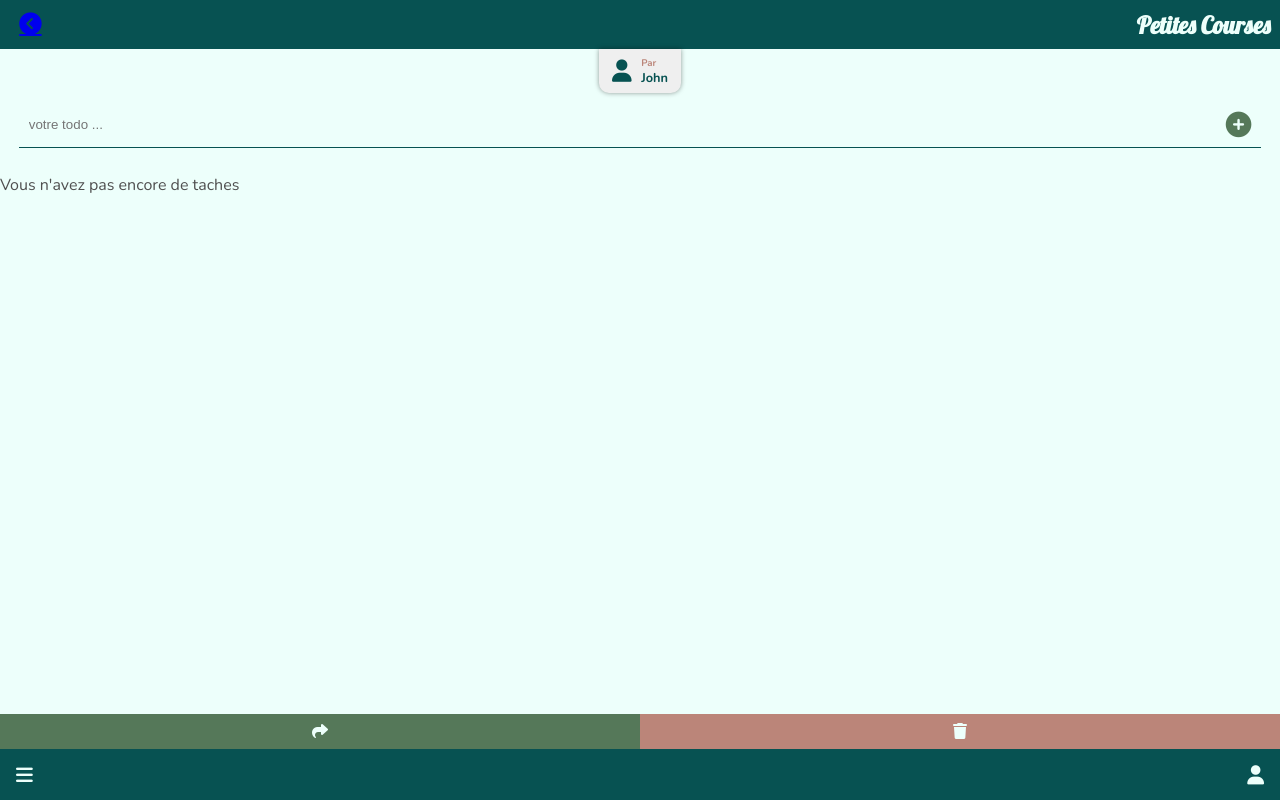
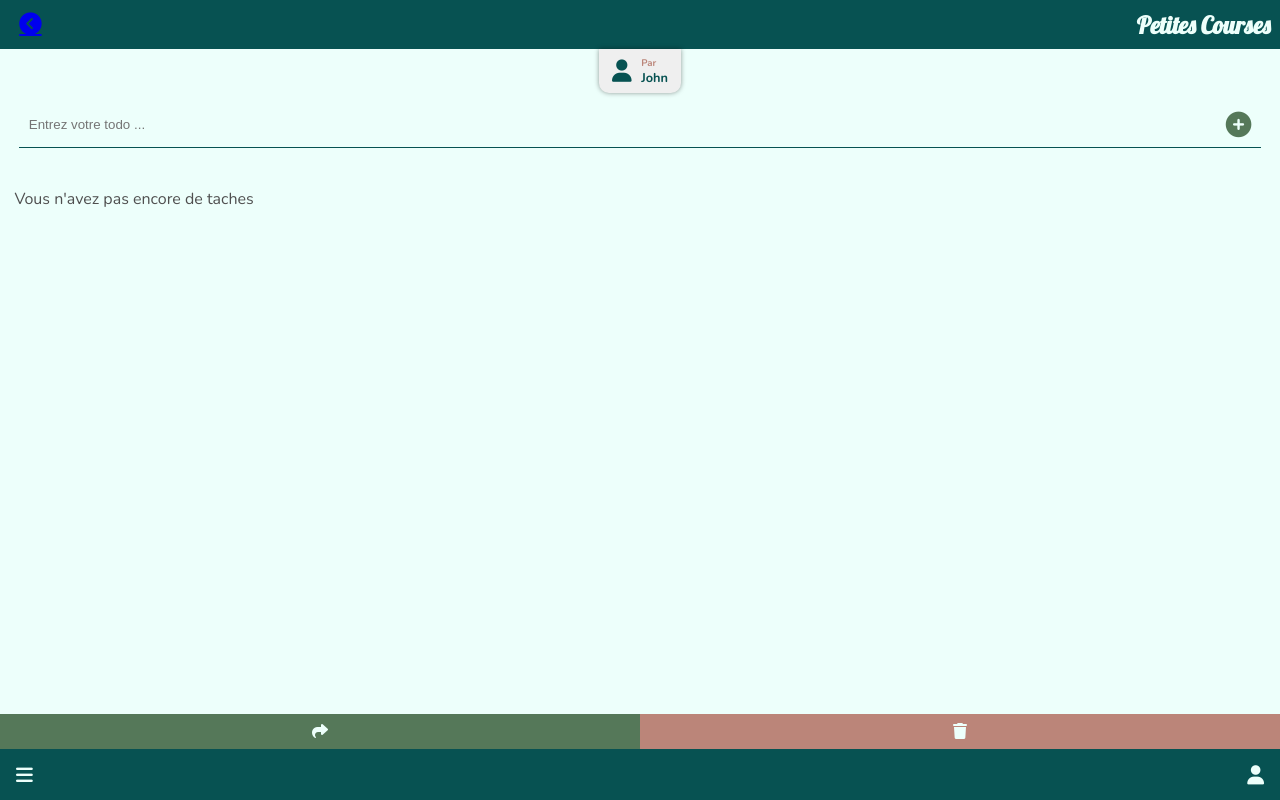
Before and after one commit to jojondass/todo-app-react, a React (Create React App) app: page /liste/17532752 in a window 1280 px wide. Built offline with nearby package versions, Linux system fonts and the light colour scheme.

Commit message:
fermeture du profile

```diff
--- a/src/profile/Profile.tsx
+++ b/src/profile/Profile.tsx
@@ -3,13 +3,17 @@ import * as UI from '../shared/ui'
 
 type ProfileProps = {
   open?: boolean
+  onClose: () => void
 }
 
-export default function Profile({ open }: ProfileProps) {
+export default function Profile({ open, onClose }: ProfileProps) {
   return (
     <UI.GreenRightFrame open={open}>
       <UI.GreenFrameHeader>
-        <UI.GreenFrameClose className="fa-solid fa-circle-xmark"></UI.GreenFrameClose>
+        <UI.GreenFrameClose
+          className="fa-solid fa-circle-xmark"
+          onClick={onClose}
+        ></UI.GreenFrameClose>
         <UI.GreenFrameTitle>Mon Profil</UI.GreenFrameTitle>
       </UI.GreenFrameHeader>
     </UI.GreenRightFrame>
--- a/src/shared/BottomNav.tsx
+++ b/src/shared/BottomNav.tsx
@@ -21,7 +21,7 @@ export default function BottomNav({ topBar }: BottomNavProps) {
         <UI.BottomNavItem className="fa-solid fa-bars"></UI.BottomNavItem>
         <UI.BottomNavItem className="fa-solid fa-user" onClick={toggleProfile}></UI.BottomNavItem>
       </UI.BottomNavMenu>
-      <Profile open={profileOpen} />
+      <Profile open={profileOpen} onClose={toggleProfile}/>
     </UI.BottomNav>
   )
 }
--- a/src/shared/ui.tsx
+++ b/src/shared/ui.tsx
@@ -132,7 +132,9 @@ export const InputContainer = styled.div`
   width: 100%;
   border-bottom: 1px solid ${theme.colors.greenOcean};
 `
-
+export const Text = styled.div `
+  padding: 0.9rem;
+`
 export const Input = styled.input`
   display: flex;
   flex-grow: 2;
@@ -266,12 +268,12 @@ export const GreenFrameHeader = styled.div`
   justify-content: space-between;
 `
 export const GreenFrameClose = styled.div`
-font-size: 1.4rem;
+  font-size: 1.4rem;
 `
 export const GreenFrameTitle = styled.div`
-text-align: right;
-font-size: 1.7rem;
-font-family: 'Lobster', sans-serif;
+  text-align: right;
+  font-size: 1.7rem;
+  font-family: 'Lobster', sans-serif;
 `
 
 // ===========
--- a/src/todo-list/TodoList.tsx
+++ b/src/todo-list/TodoList.tsx
@@ -168,7 +168,8 @@ export default function TodoList() {
 
       <UI.StretchFlexContainer>
         <UI.InputContainer>
-          <UI.Input placeholder="votre todo ..." onChange={onTaskChange} />
+          <UI.Input placeholder="Entrez votre todo ..." onChange={onTaskChange} />
+
           <UI.InputIcon
             className="fa-solid fa-circle-plus"
             onClick={addTaskToList}
@@ -192,7 +193,9 @@ export default function TodoList() {
             </UI.Todo>
           ))
         ) : (
-          <p>Vous n'avez pas encore de taches</p>
+          <UI.Text>
+            <p>Vous n'avez pas encore de taches</p>
+          </UI.Text>
         )}
       </UI.TodoListContainer>
       <BottomNav
```
